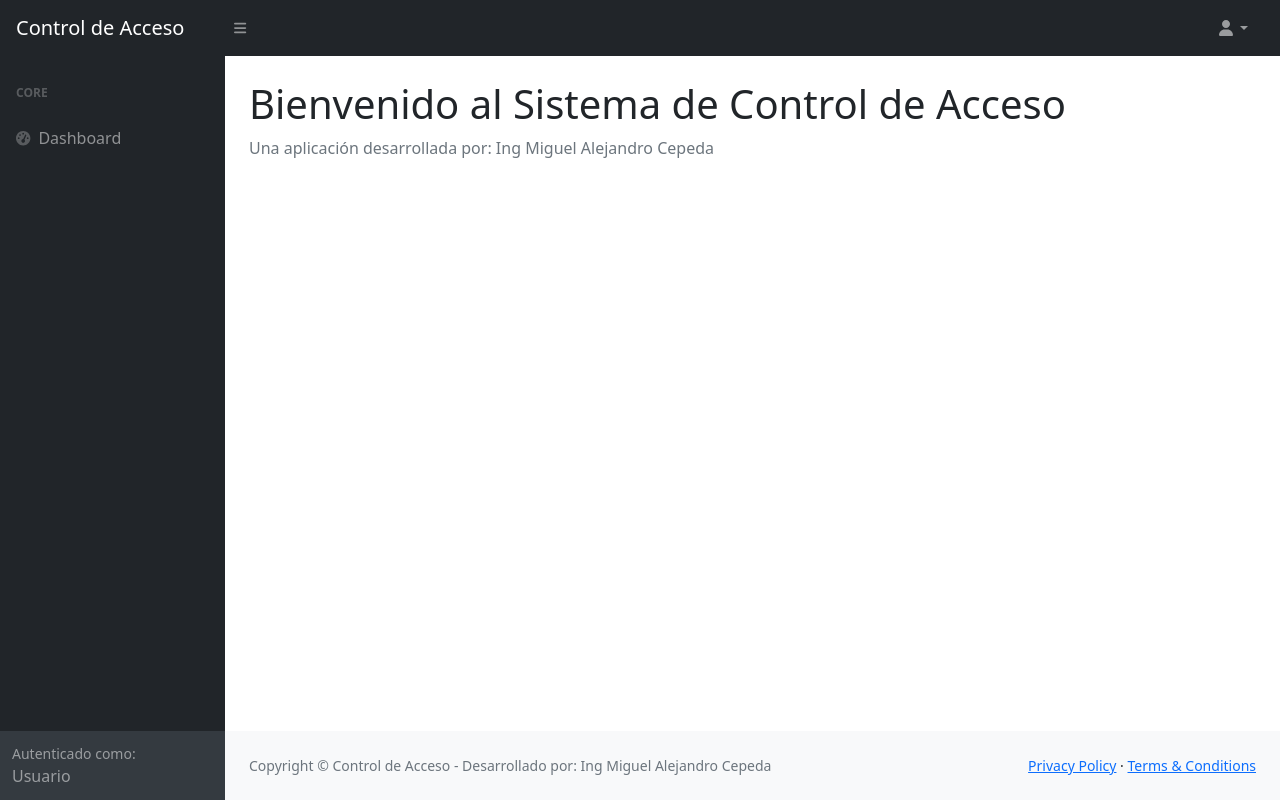
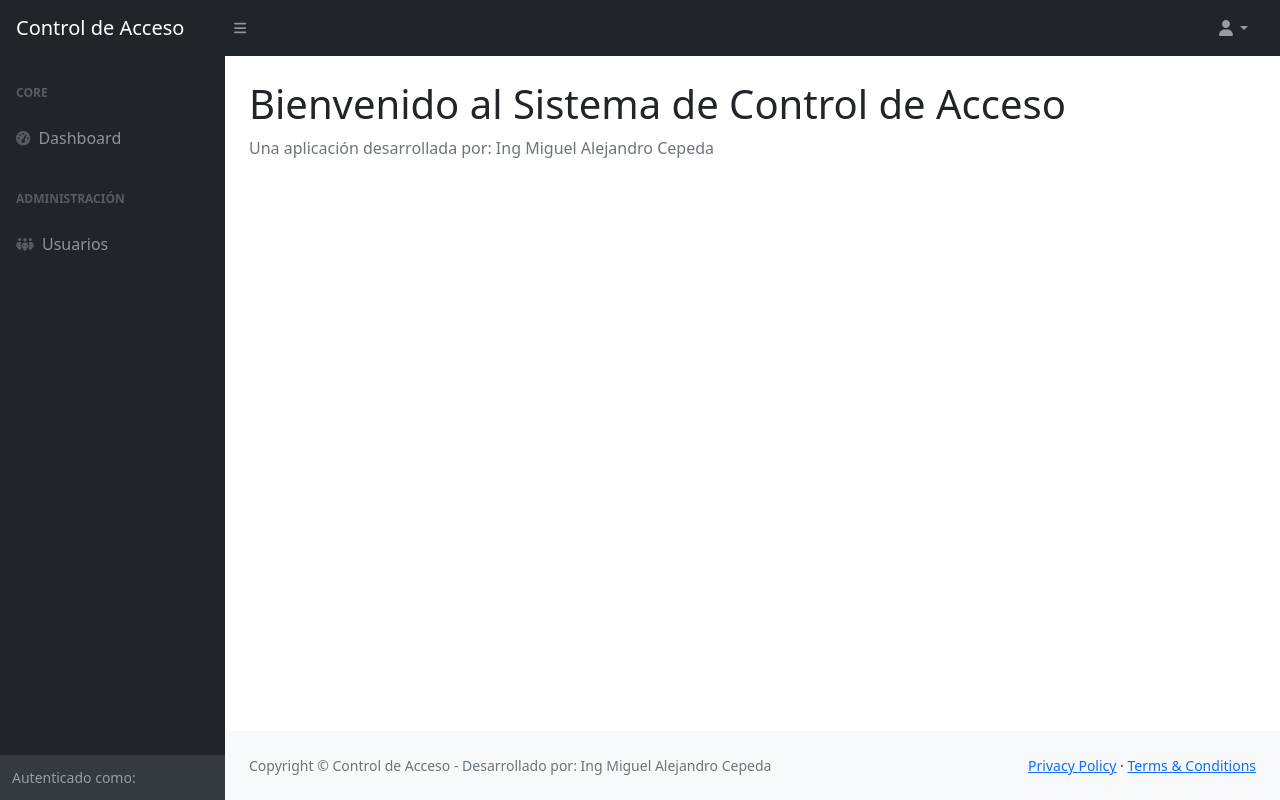
Before and after one commit to alejomjc/Access-Control-System, a Django app: page / in a window 1280 px wide. Run offline with Django 4.2, Linux system fonts and the light colour scheme; some libraries are stand-ins or nearby versions.

Commit message:
CDA-1 Feat: Se agrega el vinculo de usuarios al sidebar. Adicional, se pone el nombre del usuario al sidebar

```diff
--- a/ControlDeAcceso/Templates/Plantilla/sidebar.html
+++ b/ControlDeAcceso/Templates/Plantilla/sidebar.html
@@ -6,10 +6,15 @@
                 <div class="sb-nav-link-icon"><i class="fas fa-tachometer-alt"></i></div>
                 Dashboard
             </a>
+            <div class="sb-sidenav-menu-heading">Administración</div>
+            <a class="nav-link" href="{% url 'Usuarios:index' %}">
+                <div class="sb-nav-link-icon"><i class="fa-solid fa-people-group"></i></div>
+                Usuarios
+            </a>
         </div>
     </div>
     <div class="sb-sidenav-footer">
         <div class="small">Autenticado como:</div>
-        Usuario
+        {{ request.user.username }}
     </div>
 </nav>
```
